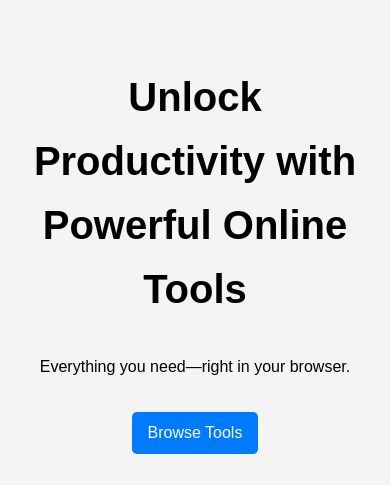
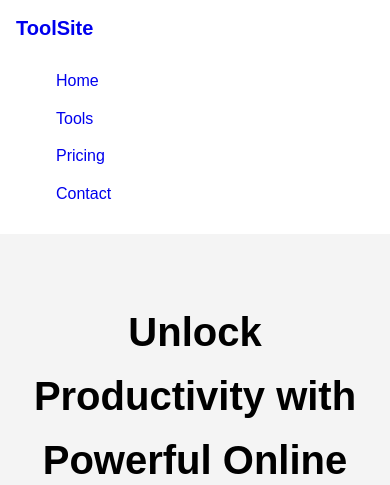
Before and after one commit to Maimoon-github/django_Tool_Website, a Django app: page / in a window 390 px wide; the page is wider, and only the part inside the window is pictured. Shown: the top 485 px of that part. Run offline with Django 4.2, Linux system fonts and the light colour scheme.

Commit message:
Add navbar structure and styles to index.html and style.css

```diff
--- a/Tool_Site/home/static/css/style.css
+++ b/Tool_Site/home/static/css/style.css
@@ -58,3 +58,48 @@ footer {
     background: #333;
     color: #fff;
 }
+
+.navbar {
+    width: 100%;
+    padding: 0.75rem 1rem;
+}
+
+.navbar-container {
+    display: flex;
+    align-items: center;
+    justify-content: space-between;
+    max-width: 1200px;
+    margin: 0 auto;
+}
+
+.navbar-brand {
+    font-weight: bold;
+    font-size: 1.25rem;
+    text-decoration: none;
+}
+
+.navbar-links {
+    list-style: none;
+    display: flex;
+    gap: 1.5rem;
+}
+
+.navbar-links li a {
+    text-decoration: none;
+    font-size: 1rem;
+    font-weight: 500;
+}
+
+/* Responsive: stack links on small screens */
+@media (max-width: 600px) {
+    .navbar-container {
+        flex-direction: column;
+        align-items: flex-start;
+    }
+    .navbar-links {
+        flex-direction: column;
+        gap: 0.75rem;
+        width: 100%;
+        padding-top: 0.5rem;
+    }
+}
--- a/Tool_Site/home/templates/home/index.html
+++ b/Tool_Site/home/templates/home/index.html
@@ -8,6 +8,18 @@
     <link rel="stylesheet" href="{% static 'css/style.css' %}">
 </head>
 <body>
+    <nav class="navbar">
+        <div class="navbar-container">
+            <a href="/" class="navbar-brand">ToolSite</a>
+            <ul class="navbar-links">
+                <li><a href="#">Home</a></li>
+                <li><a href="#">Tools</a></li>
+                <li><a href="#">Pricing</a></li>
+                <li><a href="#">Contact</a></li>
+            </ul>
+        </div>
+    </nav>
+
     <!-- Hero Section -->
     <section class="hero">
         <h1>{{ hero.headline }}</h1>
```
